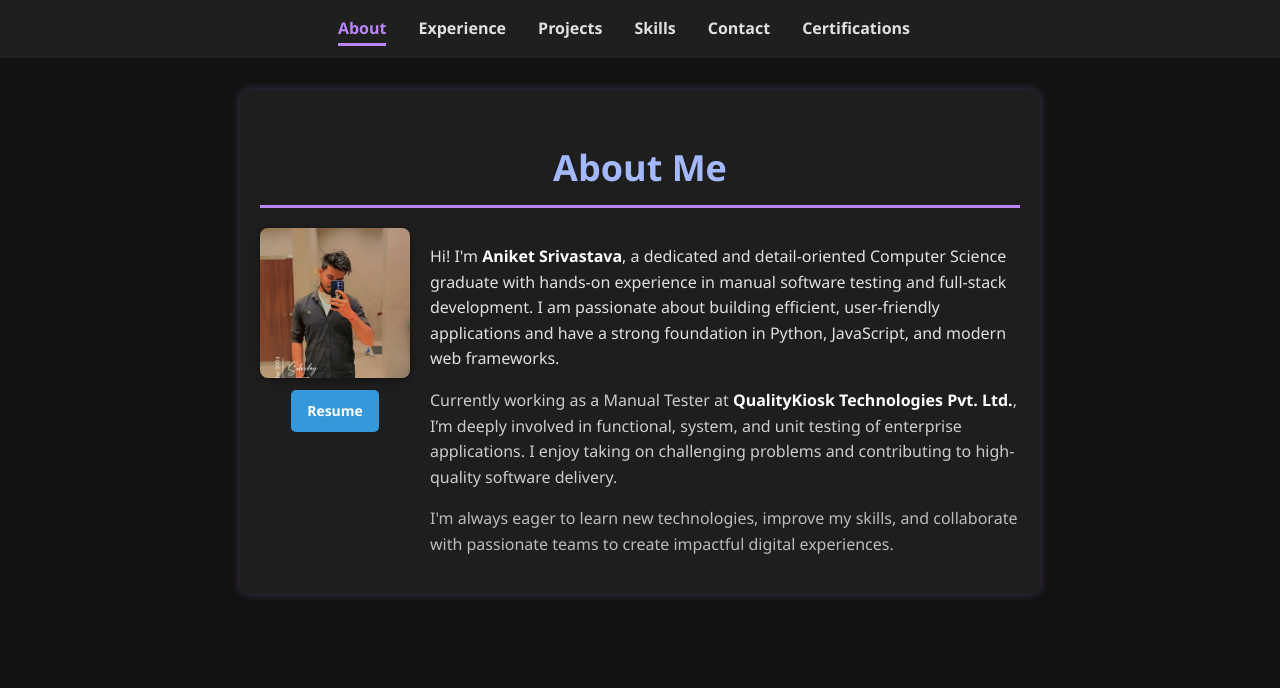
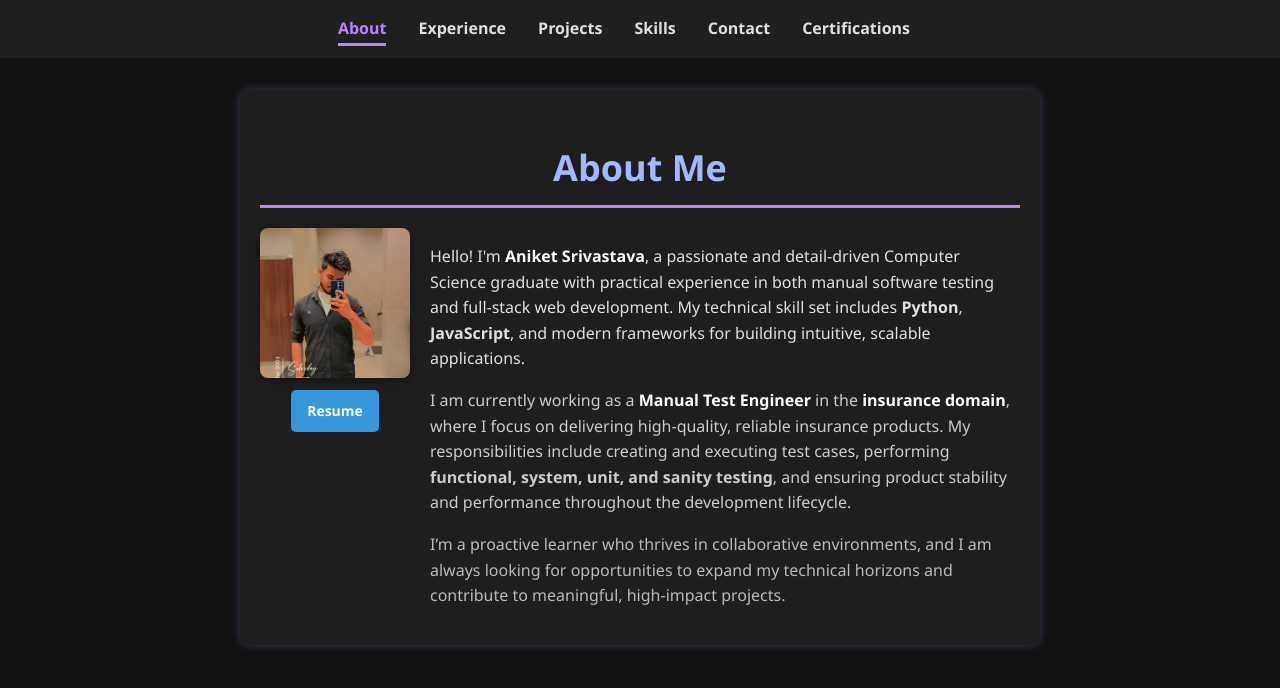
Before and after one commit to aniketsrivastava89/aniket_portfolio, a React (Create React App) app: page / in a window 1280 px wide. Shown: the top 688 px of the page. Built offline with nearby package versions, Linux system fonts and the light colour scheme.

Commit message:
Updated about.js

```diff
--- a/src/components/About.js
+++ b/src/components/About.js
@@ -11,21 +11,20 @@ const About = () => {
         padding: '20px',
         fontFamily: "'Segoe UI', Tahoma, Geneva, Verdana, sans-serif",
         lineHeight: '1.6',
-        color: '#e0e0e0', // light text
+        color: '#e0e0e0',
       }}
     >
       <h2
         style={{
           textAlign: 'center',
           marginBottom: '20px',
-          color: '#a4b8ff', // soft light blue
+          color: '#a4b8ff',
         }}
       >
         About Me
       </h2>
 
       <div style={{ display: 'flex', alignItems: 'flex-start', gap: '20px' }}>
-        {/* Image + Button container */}
         <div style={{ display: 'flex', flexDirection: 'column', alignItems: 'center' }}>
           <img
             src={`${process.env.PUBLIC_URL}/mee.jpg`}
@@ -55,27 +54,27 @@ const About = () => {
               textAlign: 'center',
             }}
           >
-           Resume
+            Resume
           </a>
         </div>
 
-        {/* Text content */}
         <div>
           <p>
-            Hi! I'm <strong style={{ color: '#ffffff' }}>Aniket Srivastava</strong>, a dedicated and detail-oriented
-            Computer Science graduate with hands-on experience in manual software testing and full-stack development. I
-            am passionate about building efficient, user-friendly applications and have a strong foundation in Python,
-            JavaScript, and modern web frameworks.
+            Hello! I'm <strong style={{ color: '#ffffff' }}>Aniket Srivastava</strong>, a passionate and detail-driven
+            Computer Science graduate with practical experience in both manual software testing and full-stack web
+            development. My technical skill set includes <strong>Python</strong>, <strong>JavaScript</strong>, and modern
+            frameworks for building intuitive, scalable applications.
           </p>
           <p style={{ color: '#cccccc' }}>
-            Currently working as a Manual Tester at{' '}
-            <strong style={{ color: '#ffffff' }}>QualityKiosk Technologies Pvt. Ltd.</strong>, I’m deeply involved in
-            functional, system, and unit testing of enterprise applications. I enjoy taking on challenging problems and
-            contributing to high-quality software delivery.
+            I am currently working as a <strong style={{ color: '#ffffff' }}>Manual Test Engineer</strong> in the
+            <strong style={{ color: '#ffffff' }}> insurance domain</strong>, where I focus on delivering high-quality,
+            reliable insurance products. My responsibilities include creating and executing test cases, performing
+            <strong> functional, system, unit, and sanity testing</strong>, and ensuring product stability and
+            performance throughout the development lifecycle.
           </p>
           <p style={{ color: '#bbbbbb' }}>
-            I'm always eager to learn new technologies, improve my skills, and collaborate with passionate teams to
-            create impactful digital experiences.
+            I’m a proactive learner who thrives in collaborative environments, and I am always looking for opportunities
+            to expand my technical horizons and contribute to meaningful, high-impact projects.
           </p>
         </div>
       </div>
```
